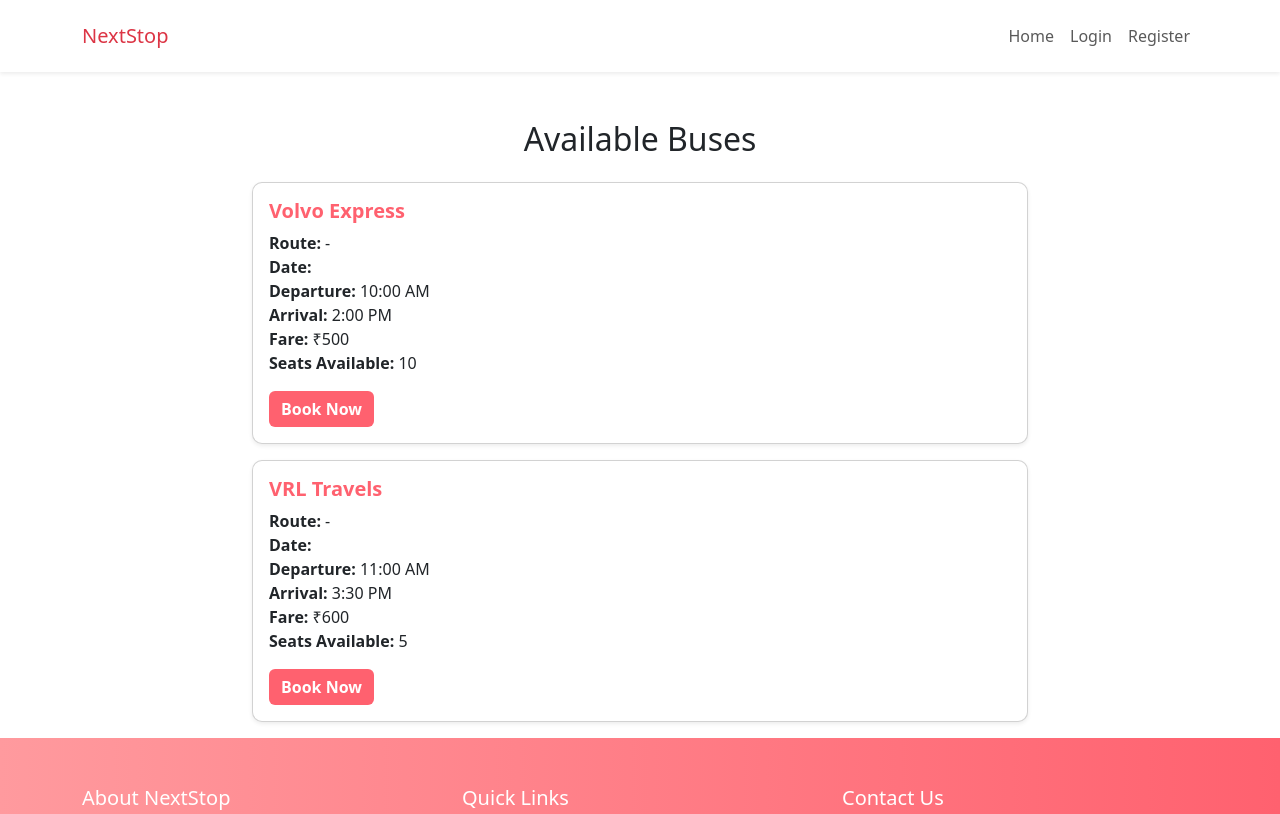
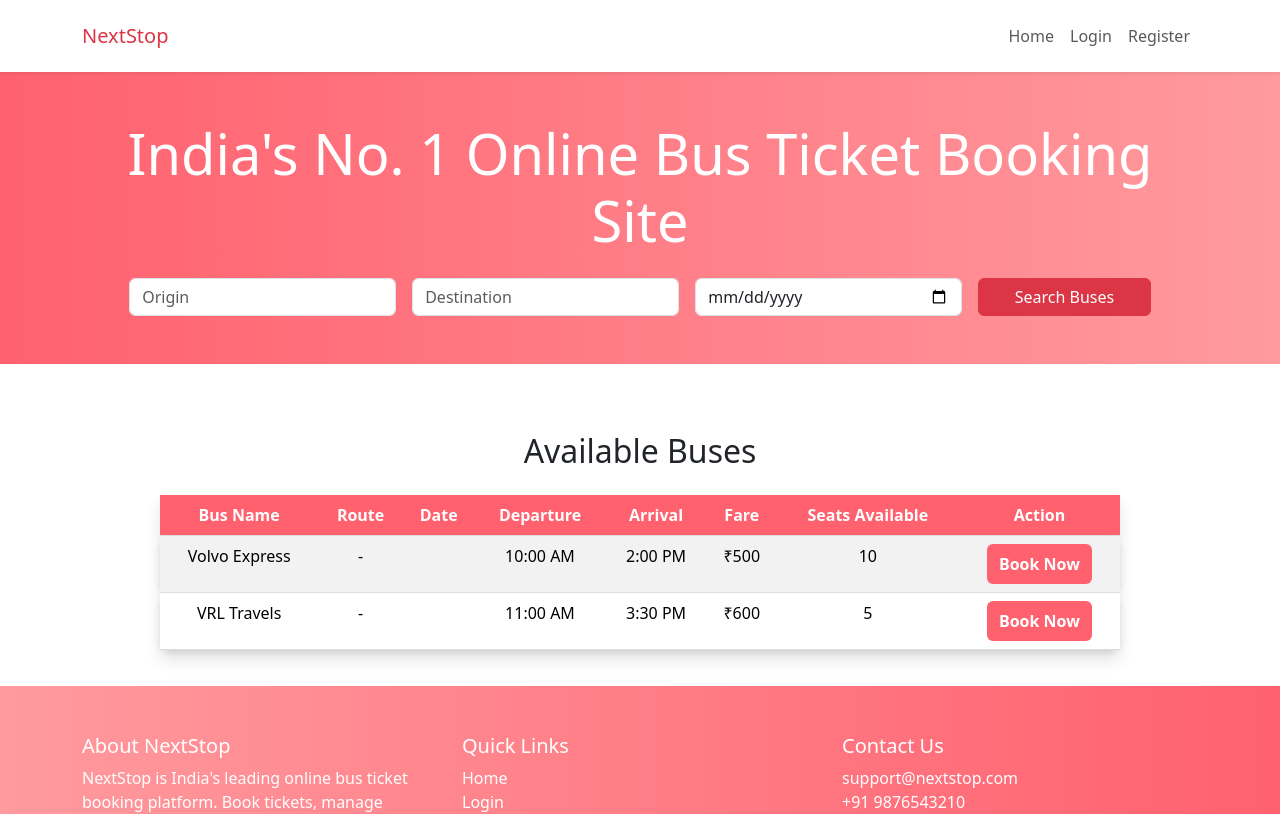
Before and after one commit to Khushi-Chitte/NextStopFrontend, an Angular app: page /app-viewresults in a window 1280 px wide. Shown: the top 814 px of the page. Built offline with nearby package versions, Linux system fonts and the light colour scheme.

Commit message:
search fix

```diff
--- a/src/app/components/home/home.component.html
+++ b/src/app/components/home/home.component.html
@@ -1,29 +1,4 @@
-<div class="hero-section text-white text-center py-5 searchFormBg">
-    <div class="container">
-        <h1 class="display-4">India's No. 1 Online Bus Ticket Booking Site</h1>
-        <div class="mt-4">
-            <form class="row g-3 justify-content-center" (ngSubmit)="onSearch()">
-                <div class="col-md-3">
-                    <input type="text" class="form-control" placeholder="Origin" [(ngModel)]="searchData.origin" name="origin"
-                        required />
-                </div>
-
-                <div class="col-md-3">
-                    <input type="text" class="form-control" placeholder="Destination" [(ngModel)]="searchData.destination" name="destination"
-                        required />
-                </div>
-
-                <div class="col-md-3">
-                    <input type="date" class="form-control" [(ngModel)]="searchData.travelDate" name="travelDate" required />
-                </div>
-
-                <div class="col-md-2">
-                    <button class="btn btn-danger btn-block w-100" type="submit">Search Buses</button>
-                </div>
-            </form>
-        </div>
-    </div>
-</div>
+<app-search />
 
 <div class="home-background">
     <div class="container">
--- a/src/app/components/home/home.component.ts
+++ b/src/app/components/home/home.component.ts
@@ -1,27 +1,26 @@
 import { Component } from '@angular/core';
-import { Router } from '@angular/router';
-import { FormsModule } from '@angular/forms';
+import { SearchComponent } from '../search/search.component';
 
 @Component({
   selector: 'app-home',
   standalone: true,
-  imports: [FormsModule],
+  imports: [SearchComponent],
   templateUrl: './home.component.html',
   styleUrl: './home.component.css'
 })
 export class HomeComponent {
- searchData = { origin: '', destination: '', travelDate: '' };
+//  searchData = { origin: '', destination: '', travelDate: '' };
 
-  constructor(private router: Router) {}
+//   constructor(private router: Router) {}
 
-  onSearch() {
-    // Pass search data to the ViewresultsComponent via queryParams
-    this.router.navigate(['/app-viewresults'], {
-      queryParams: {
-        origin: this.searchData.origin,
-        destination: this.searchData.destination,
-        travelDate: this.searchData.travelDate,
-      },
-    });
-  }
+//   onSearch() {
+//     // Pass search data to the ViewresultsComponent via queryParams
+//     this.router.navigate(['/app-viewresults'], {
+//       queryParams: {
+//         origin: this.searchData.origin,
+//         destination: this.searchData.destination,
+//         travelDate: this.searchData.travelDate,
+//       },
+//     });
+//   }
 }
--- /dev/null
+++ b/src/app/components/search/search.component.css
@@ -0,0 +1,7 @@
+.container {
+    z-index: 2;
+}
+
+.searchFormBg {
+    background: linear-gradient(to right, #ff616f, #ff9a9e);
+}
--- /dev/null
+++ b/src/app/components/search/search.component.html
@@ -0,0 +1,26 @@
+<div class="hero-section text-white text-center py-5 searchFormBg">
+    <div class="container">
+        <h1 class="display-4">India's No. 1 Online Bus Ticket Booking Site</h1>
+        <div class="mt-4">
+            <form class="row g-3 justify-content-center" (ngSubmit)="onSearch()">
+                <div class="col-md-3">
+                    <input type="text" class="form-control" placeholder="Origin" [(ngModel)]="searchData.origin" name="origin"
+                        required />
+                </div>
+
+                <div class="col-md-3">
+                    <input type="text" class="form-control" placeholder="Destination" [(ngModel)]="searchData.destination" name="destination"
+                        required />
+                </div>
+
+                <div class="col-md-3">
+                    <input type="date" class="form-control" [(ngModel)]="searchData.travelDate" name="travelDate" required />
+                </div>
+
+                <div class="col-md-2">
+                    <button class="btn btn-danger btn-block w-100" type="submit">Search Buses</button>
+                </div>
+            </form>
+        </div>
+    </div>
+</div>
--- /dev/null
+++ b/src/app/components/search/search.component.ts
@@ -0,0 +1,27 @@
+import { Component, Input } from '@angular/core';
+import { Router } from '@angular/router';
+import { FormsModule } from '@angular/forms';
+
+@Component({
+  selector: 'app-search',
+  standalone: true,
+  imports: [FormsModule],
+  templateUrl: './search.component.html',
+  styleUrl: './search.component.css'
+})
+export class SearchComponent {
+  @Input() searchData = { origin: '', destination: '', travelDate: '' };
+
+  constructor(private router: Router) {}
+
+  onSearch() {
+    // Pass search data to the ViewresultsComponent via queryParams
+    this.router.navigate(['/app-viewresults'], {
+      queryParams: {
+        origin: this.searchData.origin,
+        destination: this.searchData.destination,
+        travelDate: this.searchData.travelDate,
+      },
+    });
+  }
+}
--- a/src/app/components/viewresults/viewresults.component.css
+++ b/src/app/components/viewresults/viewresults.component.css
@@ -1,30 +1,68 @@
 .container {
-    max-width: 800px;
+    max-width: 1000px;
     margin: 0 auto;
+    padding: 20px;
 }
 
-.card {
+.table {
+    width: 100%;
+    margin-top: 20px;
+    border-collapse: collapse;
+    box-shadow: 0 10px 15px rgba(0, 0, 0, 0.1);
+}
+
+.table th,
+.table td {
+    text-align: center;
+    border-bottom: 1px solid #ddd;
+}
+
+.table th {
+    background-color: #ff616f;
+    color: #fff;
+    font-weight: bold;
+}
+
+/* Card-like styling for each row */
+.card-row {
+    padding: 20px;
+    margin: 10px 0;
     border-radius: 10px;
+    background-color: #fff;
+    box-shadow: 0 4px 6px rgba(0, 0, 0, 0.1);
     transition: transform 0.2s ease-in-out, box-shadow 0.2s ease-in-out;
 }
 
-.card:hover {
+.card-row:hover {
     transform: translateY(-5px);
-    box-shadow: 0 10px 15px rgba(0, 0, 0, 0.2);
+    box-shadow: 0 5px 10px rgba(0, 0, 0, 0.15);
 }
 
-.card-title {
-    font-size: 1.25rem;
-    font-weight: bold;
-    color: #ff616f;
+/* Striping for rows */
+.table-striped tbody tr:nth-of-type(odd) .card-row {
+    background-color: #f9f9f9;
 }
 
-.btn-danger {
+.table-hover tbody tr:hover .card-row {
+    background-color: #f1f1f1;
+    transform: translateY(-2px);
+    box-shadow: 0 2px 5px rgba(0, 0, 0, 0.1);
+}
+
+/* Button and text styling */
+.table .btn-danger {
     background-color: #ff616f;
     border: none;
     font-weight: bold;
+    padding: 8px 12px;
+    color: #fff;
 }
 
-.btn-danger:hover {
+.table .btn-danger:hover {
     background-color: #e64c5d;
 }
+
+.text-danger {
+    font-size: 0.9rem;
+    color: #e64c5d;
+}
--- a/src/app/components/viewresults/viewresults.component.html
+++ b/src/app/components/viewresults/viewresults.component.html
@@ -1,4 +1,5 @@
-<!-- viewresults.component.html -->
+<app-search [searchData]="searchParams"></app-search>
+
 <div class="container mt-5">
     <h2 class="text-center mb-4">Available Buses</h2>
 
@@ -7,31 +8,43 @@
         <p>No buses found for your search criteria. Try again!</p>
     </div>
 
-    <!-- List of Buses -->
+    <!-- Table of Buses -->
     <div *ngIf="buses.length > 0" class="bus-list">
-        <div *ngFor="let bus of buses" class="card mb-3 shadow-sm">
-            <div class="card-body">
-                <h5 class="card-title">{{ bus.busName }}</h5>
-                <p class="card-text">
-                    <strong>Route:</strong> {{ bus.origin }} - {{ bus.destination }}<br />
-                    <strong>Date:</strong> {{ bus.date }}<br />
-                    <strong>Departure:</strong> {{ bus.departureTime }}<br />
-                    <strong>Arrival:</strong> {{ bus.arrivalTime }}<br />
-                    <strong>Fare:</strong> ₹{{ bus.fare }}<br />
-                    <strong>Seats Available:</strong> {{ bus.seatsAvailable }}<br />
-                </p>
-                <!-- Button changes based on seat availability -->
+        <table class="table table-striped table-hover">
+            <thead>
+                <tr>
+                    <th>Bus Name</th>
+                    <th>Route</th>
+                    <th>Date</th>
+                    <th>Departure</th>
+                    <th>Arrival</th>
+                    <th>Fare</th>
+                    <th>Seats Available</th>
+                    <th>Action</th>
+                </tr>
+            </thead>
+            <tbody>
+                <tr *ngFor="let bus of buses" class="card-row">
+                    <td>{{ bus.busName }}</td>
+                    <td>{{ bus.origin }} - {{ bus.destination }}</td>
+                    <td>{{ bus.date }}</td>
+                    <td>{{ bus.departureTime }}</td>
+                    <td>{{ bus.arrivalTime }}</td>
+                    <td>₹{{ bus.fare }}</td>
+                    <td>{{ bus.seatsAvailable }}</td>
+                    <td>
                         <button
                           class="btn btn-danger"
                           (click)="onBook(bus)"
                           [disabled]="bus.seatsAvailable <= 0">
                             Book Now
                         </button>
-                <!-- Optionally show a message if seats are unavailable -->
                         <div *ngIf="bus.seatsAvailable <= 0" class="text-danger mt-2">
                             Sorry, no seats available.
                         </div>
+                    </td>
+                </tr>
+            </tbody>
+        </table>
     </div>
 </div>
-    </div>
-</div>
--- a/src/app/components/viewresults/viewresults.component.ts
+++ b/src/app/components/viewresults/viewresults.component.ts
@@ -2,11 +2,12 @@
 import { Component, OnInit } from '@angular/core';
 import { ActivatedRoute, Router } from '@angular/router';
 import { CommonModule } from '@angular/common';
+import { SearchComponent } from '../search/search.component';
 
 @Component({
   selector: 'app-viewresults',
   standalone: true,
-  imports: [CommonModule],
+  imports: [CommonModule, SearchComponent],
   templateUrl: './viewresults.component.html',
   styleUrls: ['./viewresults.component.css'],
 })
```
Also changed, not shown: 1 other file (tests, documents, lock files or other folders). Lines whose indentation alone changed are shown as unchanged.
